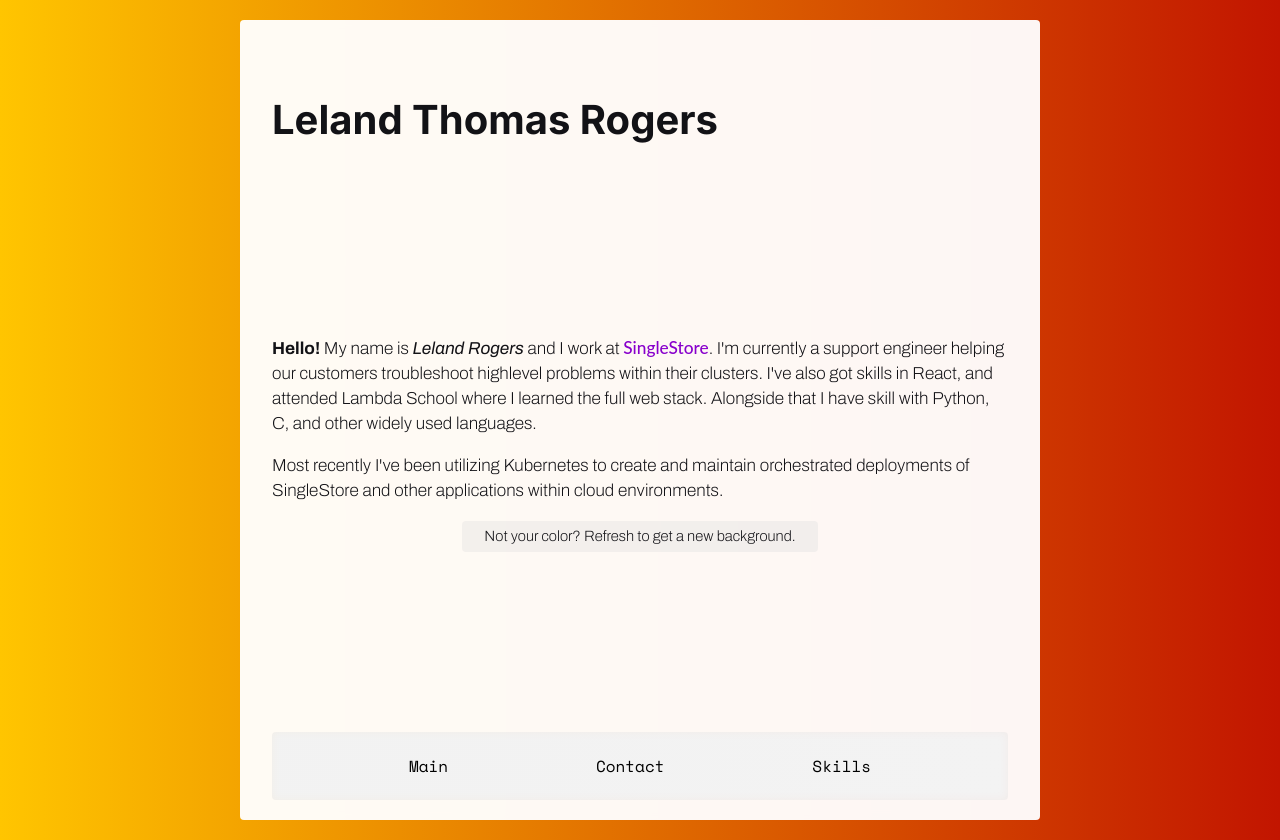
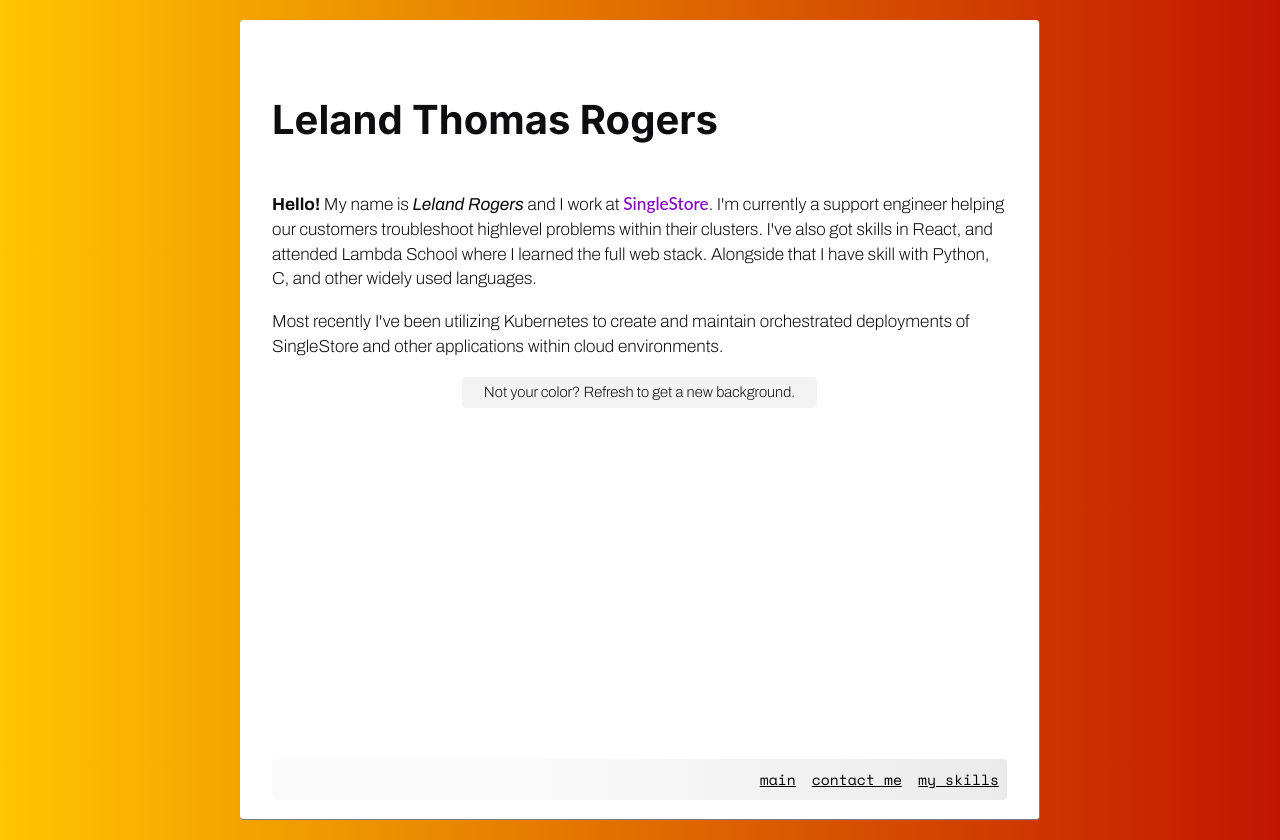
Before and after one commit to ltrii/port-ltrii, a React (Create React App) app: page / in a window 1280 px wide. Built offline with nearby package versions, Linux system fonts and the light colour scheme.

Commit message:
style changes

```diff
--- a/package.json
+++ b/package.json
@@ -7,7 +7,7 @@
     "react": "^17.0.2",
     "react-dom": "^17.0.2",
     "react-scripts": "5.0.0",
-    "web-vitals": "^2.1.2"
+    "web-vitals": "^2.1.3"
   },
   "scripts": {
     "start": "react-scripts start",
@@ -34,6 +34,6 @@
     ]
   },
   "devDependencies": {
-    "yarn-audit-fix": "^9.0.4"
+    "yarn-audit-fix": "^9.0.6"
   }
 }
--- a/src/App.css
+++ b/src/App.css
@@ -29,10 +29,11 @@ a {
   right: 0px;
   bottom: 0px;
   left: 0px;
-  color: #121216;
-  background-color: rgba(255, 255, 255, 0.955);
-  backdrop-filter: blur(4px);
+  color: #0d0d0f;
+  background-color: rgb(255, 255, 255);
   z-index: 1;
+  border-right: 1px solid rgba(0, 0, 0, 0.5);
+  border-bottom: 1px solid rgba(0, 0, 0, 0.5);
 }
 
 #top h1 {
@@ -47,7 +48,7 @@ a {
   justify-content: center;
   align-items: center;
   width: 100%;
-  height: 522px;
+  height: 100%;
   font-size: 1.08em;
   font-family: "Archivo", "Franklin Gothic Medium", "Arial Narrow", Arial,
     sans-serif;
@@ -87,18 +88,17 @@ a {
 }
 
 #znav {
-  left: 0;
   bottom: 0;
   z-index: 9;
-  width: 100%;
   position: sticky;
   display: flex;
-  justify-content: space-evenly;
+  justify-content: flex-end;
+  align-items: center;
   background: rgb(5, 5, 5);
   background: linear-gradient(
     90deg,
-    rgba(5, 5, 5, 0.05) 35%,
-    rgba(19, 19, 19, 0.05) 100%
+    rgba(250, 250, 250, 0.92) 35%,
+    rgba(233, 233, 233, 0.92) 100%
   );
   backdrop-filter: blur(4px);
   border-radius: 4px;
@@ -109,12 +109,16 @@ a {
   border: none;
   background-color: transparent;
   font-family: "Space Mono";
-  font-size: 1em;
-  padding: 22px 11px;
+  font-size: 0.92em;
+  padding: 6px 4px;
+  margin: 4px;
+  border-radius: 2px;
+  text-decoration: underline;
 }
 
 #znav button:hover {
-  font-weight: bold;
+  background-color: rgba(255, 255, 255, 0.9);
+  text-decoration: none;
 }
 
 #contact form {
@@ -183,12 +187,21 @@ a {
 }
 
 #skills {
+  overflow: auto;
+  max-height: 555px;
+}
+
+#skills #skillsholder {
   width: 100%;
   display: grid;
   align-items: center;
   justify-content: center;
   grid-template-columns: 1fr 1fr;
-  grid-template-rows: 1fr 1fr 1fr 1fr 1fr;
+}
+
+#skills p {
+  width: 100%;
+  text-align: center;
 }
 
 #askill {
@@ -200,8 +213,7 @@ a {
 }
 
 @media (max-width: 650px) {
-  #skills {
+  #skills #skillsholder {
     grid-template-columns: 1fr;
-    grid-template-rows: 1fr 1fr 1fr 1fr 1fr;
   }
 }
--- a/src/components/Skills.js
+++ b/src/components/Skills.js
@@ -1,81 +1,85 @@
-import React from 'react'
+import React from "react";
 
-import awssvg from './skills/svg/aws.svg'
-import html5svg from './skills/svg/html5.svg'
-import jssvg from './skills/svg/js.svg'
-import k8ssvg from './skills/svg/k8s.svg'
-import mysqlsvg from './skills/svg/mysql.svg'
-import pgsqlsvg from './skills/svg/pgsql.svg'
-import pythonsvg from './skills/svg/python.svg'
-import reactsvg from './skills/svg/react.svg'
-import reduxsvg from './skills/svg/redux.svg'
-import rubysvg from './skills/svg/ruby.svg'
+import awssvg from "./skills/svg/aws.svg";
+import html5svg from "./skills/svg/html5.svg";
+import jssvg from "./skills/svg/js.svg";
+import k8ssvg from "./skills/svg/k8s.svg";
+import mysqlsvg from "./skills/svg/mysql.svg";
+import pgsqlsvg from "./skills/svg/pgsql.svg";
+import pythonsvg from "./skills/svg/python.svg";
+import reactsvg from "./skills/svg/react.svg";
+import reduxsvg from "./skills/svg/redux.svg";
+import rubysvg from "./skills/svg/ruby.svg";
 
 export default function Skills() {
-
   const skills_json = {
-        "aws": {
+    aws: {
       name: "Amazon Web Services",
       icon: awssvg,
-            desc: ""
+      desc: "",
     },
-        "html5": {
+    html5: {
       name: "HTML5",
       icon: html5svg,
-            desc: ""
+      desc: "",
     },
-        "js": {
+    js: {
       name: "JavaScript",
       icon: jssvg,
-            desc: ""
+      desc: "",
     },
-        "k8s": {
+    k8s: {
       name: "Kubernetes",
       icon: k8ssvg,
-            desc: ""
+      desc: "",
     },
-        "mysql": {
+    mysql: {
       name: "MySQL",
       icon: mysqlsvg,
-            desc: ""
+      desc: "",
     },
-        "pgsql": {
+    pgsql: {
       name: "PostgresQL",
       icon: pgsqlsvg,
-            desc: ""
+      desc: "",
     },
-        "python": {
+    python: {
       name: "Python",
       icon: pythonsvg,
-            desc: ""
+      desc: "",
     },
-        "react": {
+    react: {
       name: "React.JS",
       icon: reactsvg,
-            desc: ""
+      desc: "",
     },
-        "redux": {
+    redux: {
       name: "Redux",
       icon: reduxsvg,
-            desc: ""
+      desc: "",
     },
-        "ruby": {
+    ruby: {
       name: "Ruby",
       icon: rubysvg,
-            desc: ""
+      desc: "",
     },
-    }
+  };
   return (
     <div id="skills">
-
+      <div id="skillsholder">
         {Object.keys(skills_json).map((key) => {
           return (
             <div id="askill">
-                            <img src={skills_json[key]['icon']} alt={skills_json[key]['name']}  />
-                            {skills_json[key]['name']}
+              <img
+                src={skills_json[key]["icon"]}
+                alt={skills_json[key]["name"]}
+              />
+              {skills_json[key]["name"]}
             </div>
-                    )
+          );
         })}
       </div>
-    )
+      <p>...and more.</p>
+    </div>
+  );
 }
--- a/src/components/Znav.js
+++ b/src/components/Znav.js
@@ -3,9 +3,9 @@ import React from 'react'
 export default function Znav(props) {
     return (
         <div id="znav">
-            <button onClick={() => props.sfn("main")}>Main</button>
-            <button onClick={() => props.sfn("contact")}>Contact</button>
-            <button onClick={() => props.sfn("skills")}>Skills</button>
+            <button onClick={() => props.sfn("main")}>main</button>
+            <button onClick={() => props.sfn("contact")}>contact me</button>
+            <button onClick={() => props.sfn("skills")}>my skills</button>
         </div>
     )
 }
--- a/src/index.css
+++ b/src/index.css
@@ -8,7 +8,7 @@
 }
 
 body {
-  background-color: rgba(253, 253, 253, 0.966);
+  background-color: rgba(255, 255, 255, 0.966);
   margin: 0;
   font-family: "Inter", -apple-system, BlinkMacSystemFont, "Segoe UI", "Roboto",
     "Oxygen", "Ubuntu", "Cantarell", "Fira Sans", "Droid Sans", "Helvetica Neue",
```
Also changed, not shown: 1 other file (tests, documents, lock files or other folders). Lines whose indentation alone changed are shown as unchanged.
